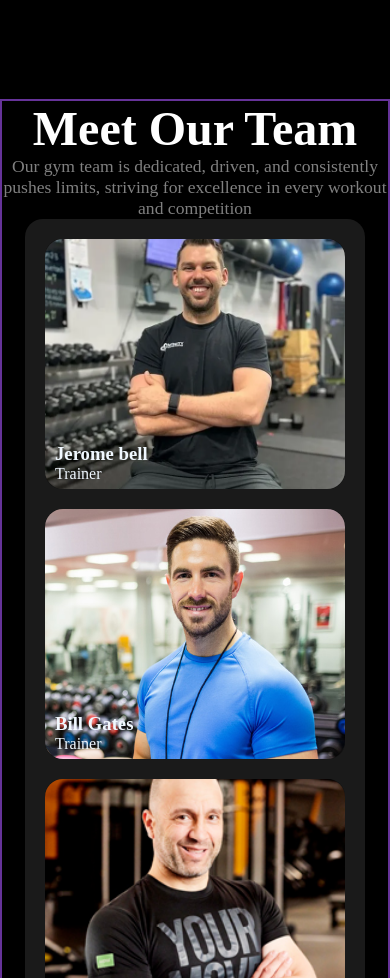
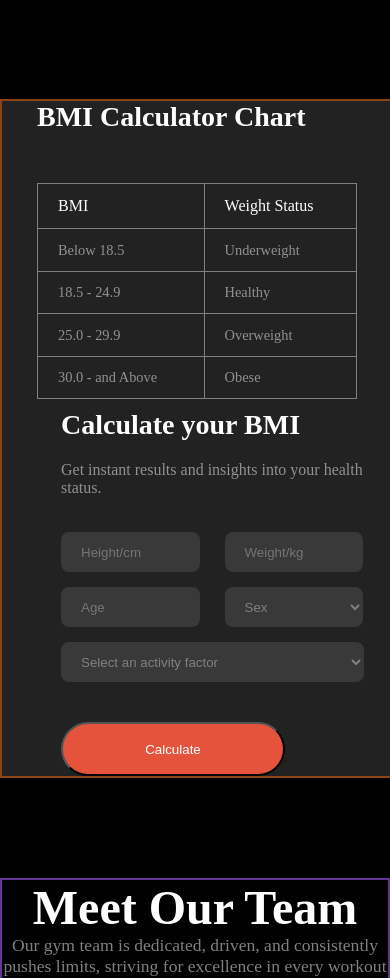
Before and after one commit to ALIFAHMEDONGKON21/FITNESS-WEBSITE-WITH-RESPONSIVE, a plain HTML site: page index.html in a window 390 px wide. Shown: the part 2950-3928 px from the top of the page. Drawn offline with Linux system fonts and the light colour scheme; a web font is replaced by a local one.

Commit message:
table input part all done

```diff
--- a/index.html
+++ b/index.html
@@ -128,8 +128,60 @@
         <img class="run_img_res" src="./images/run.jpg" alt="">
     </div>
 </section>
+<!-- run part end -->
+<!-- input table part -->
+<section class="input_table_container ">
+    <div class="bmi-calculator-section display_flex">
+        <div class="bmi-left-container">
+            <h3>BMI Calculator Chart</h3>
+            <table border="1" class="bmi-table">
+                <tr class="bmi-table_name">
+                    <th> BMI </th>
+                    <th> Weight Status </th>
+                </tr>
+                <tr>
+                    <td> Below 18.5 </td>
+                    <td> Underweight </td>
+                </tr>
+                <tr>
+                    <td> 18.5 - 24.9 </td>
+                    <td> Healthy </td>
+                </tr>
+                <tr>
+                    <td> 25.0 - 29.9 </td>
+                    <td> Overweight </td>
+                </tr>
+                <tr>
+                    <td> 30.0 - and Above </td>
+                    <td> Obese </td>
+                </tr>
+            </table>
+        </div>
+        <div class="bmi-right-container">
+            <h3>Calculate your BMI</h3>
+            <p class="paragraph dark_two">Get instant results and insights into your health status.</p>
+            <div class="input-field">
+                <input type="text" placeholder="Height/cm">
+                <input type="text" placeholder="Weight/kg">
+                <input type="text" placeholder="Age">
 
-
+                <select id="sex" name="sex" class="Sex">
+                    <option value="sex">Sex</option>
+                    <option value="male">Male</option>
+                    <option value="female">Female</option>
+                </select>
+            </div>
+            <div class="input-field-2">
+                <select id="factor" name="factor" class="factor">
+                    <option value="sex">Select an activity factor</option>
+                    <option value="male">Light exercise (1-3 days per week)</option>
+                    <option value="female">Moderate exercise (3-5 days per week)</option>
+                </select>
+            </div>
+            <button class="btn_run2 custom-calculate-btn">Calculate</button>
+        </div>
+    </div>
+</section>
 
   <!-- Team part started  -->
 <section class="team_cantiner">
--- a/styles/res.css
+++ b/styles/res.css
@@ -88,6 +88,7 @@
         grid-template-columns: repeat(1,1fr);
         gap: 20px;
     }
+    /* table part */
 
     /* run part css */
 
@@ -136,7 +137,56 @@
         height: aut;
         margin-top: 20px;
     }
+    /* tablepart */
+    .b-description {
+        width: 90%;
+    }
 
+    .bmi-content {
+        display: flex;
+
+    }
+
+    .content-1 {
+        padding: 5%;
+    }
+
+    .content-2 {
+        padding: 5%;
+    }
+/* table part */
+.input-field input,select {
+    width: 80%;
+    height: 40px;
+    padding-left: 20px;
+  }
+  .input-field select{
+    padding-left: 16px;
+  }
+  .Sex {
+    width: 93%;
+  }
+  .factor {
+    width: 97%;
+    margin: 15px auto;
+    margin-bottom: 40px;
+    padding-left: 16px;
+  }
+  .custom-calculate-btn {
+    padding-left: 60px;
+    padding-right: 60px;
+  }
+  .bmi-right-container {
+    width: 80%;
+    margin-left: 40px;
+    margin-top: 10px;
+  }
+  .bmi-calculator-section{
+    display: flex;
+    flex-direction: column;
+    align-items: center;
+    justify-content: center;
+  }
 
     /* team part  */
     .team_img_contanier{
--- a/styles/style.css
+++ b/styles/style.css
@@ -344,7 +344,109 @@ height: 46px;
 }
 /* run enjoy res part end */
 
+/* table part */
+.bmi-left-container h3{
+    font-size: 1.75rem;
+    font-weight: 900;
+    color: white;
+    padding-bottom: 50px;
+  }
+  .bmi-table{
+    border-collapse: collapse;
+    width: 320px;
+    height: 216px;
+    text-align: left;
+  }
+  .bmi-table th, td{
+    padding-left: 20px;
+  }
+  .bmi-table th{
+    font-size: 1rem;
+    font-weight: 500;
+  }
+  .bmi-table_name{
+    color: white;
+  }
+  .bmi-table td{
+    color: rgba(255, 255, 255, 0.5);
+    font-size: 0.90rem;
+    font-weight: 400;
+  }
 
+  .bmi-right-container {
+    margin-top: 60px;
+    width: 600px;
+  }
+  .bmi-right-container h3 {
+    font-size: 1.75rem;
+    font-weight: 900;
+    padding-bottom: 20px;
+    color: white;
+  }
+  .bmi-right-container p{
+    padding-bottom: 35px;
+  }
+  .input-field input,select{
+    width: 250px;
+    height: 45px;
+    border-radius: 8px;
+    border: none;
+    background: rgba(255, 255, 255, 0.1);
+    color: grey;
+  }
+  .input-field input {
+    padding-left: 25px;
+    width: 254px;
+  }
+  .input-field select{
+    padding-left: 21px;
+  }
+  .Sex{
+    width: 280px;
+  }
+  .input-field{
+    display: grid;
+    grid-template-columns: repeat(2, 1fr);
+    gap: 15px;
+  }
+   .factor{
+    margin-top: 15px;
+    width: 588px;
+    margin-bottom: 40px;
+    padding-left: 20px;
+   }
+   .custom-calculate-btn{
+    padding-left: 60px;
+    padding-right: 60px;
+   }
+
+
+
+.input_table_container{
+    width: 100%;
+    height: auto;
+    margin-top: 100px;
+    background-color:  rgb(34, 34, 34);;
+    border: 2px saddlebrown solid;
+
+}
+.bmi-calculator-section{
+    flex-direction: row;
+    justify-content: space-around;
+    align-items: center;
+    border: 1px saddlebrown sandybrown;
+}
+.btn_run2{
+    width: 224px;
+    height: 54px;
+    border-radius: 42px;
+    color: white;
+    background: rgb(230, 83, 60);
+}
+
+
+
+/* team */
 .team_cantiner{
     border: 2px solid rebeccapurple;
     max-width: 1060px;
```
